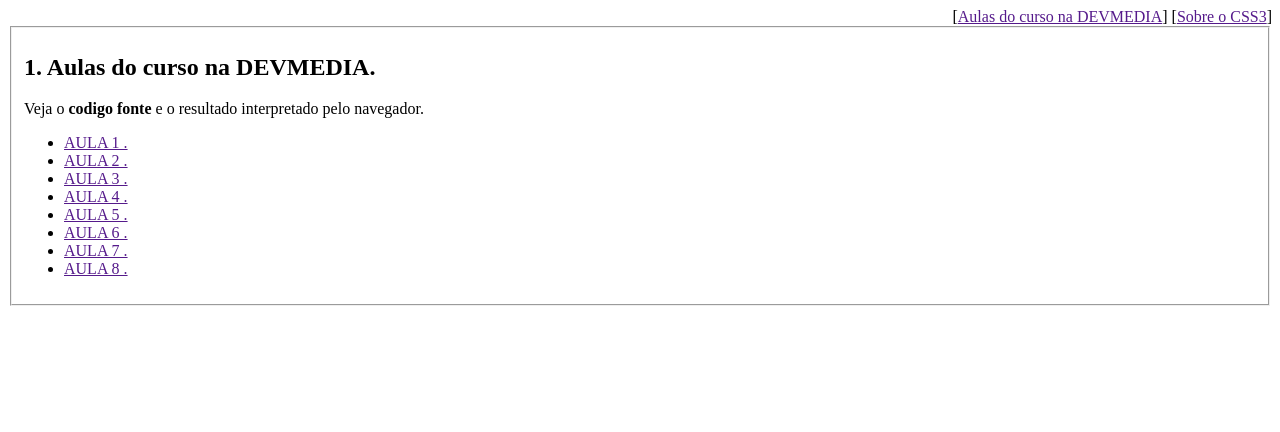
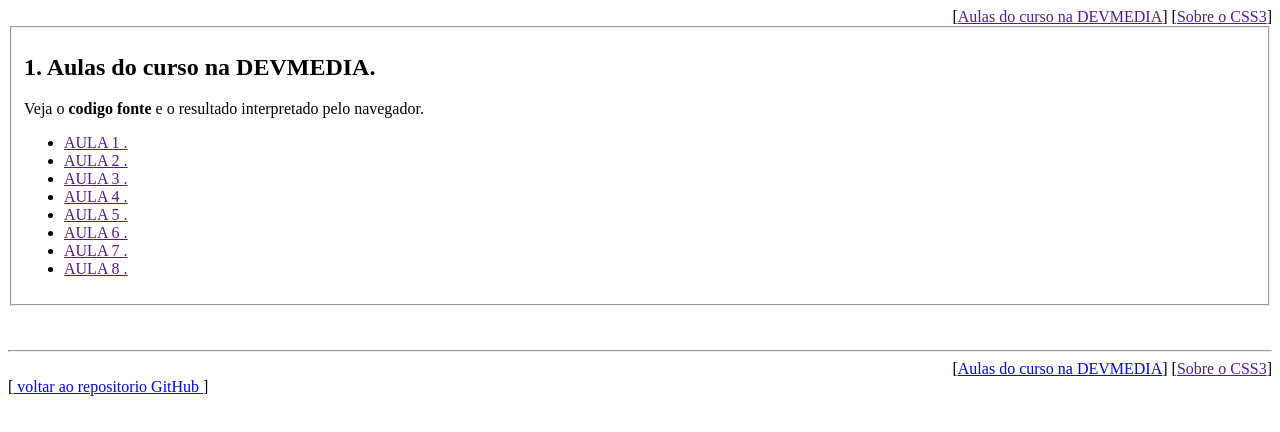
Before and after one commit to luizdossrmorais/Curso_Devmedia_CSS3, a plain HTML site: page index.html in a window 1280 px wide. Drawn offline with Linux system fonts and the light colour scheme.

Commit message:
update conteudo links

```diff
--- a/index.html
+++ b/index.html
@@ -46,5 +46,23 @@
 
             </section>
     </main>
+
+    <footer>
+
+
+
+        <br><br><hr>
+        <div style='text-align:right'>
+
+            [<a href="#topo">Aulas do curso na DEVMEDIA</a>]
+            [<a href="">Sobre o CSS3</a>]
+
+        </div>
+
+        [<a href="https://github.com/luizdossrmorais/Curso_Devmedia_CSS3"> voltar ao repositorio GitHub </a>]
+
+
+
+    </footer>
 </body>
 </html>
```
